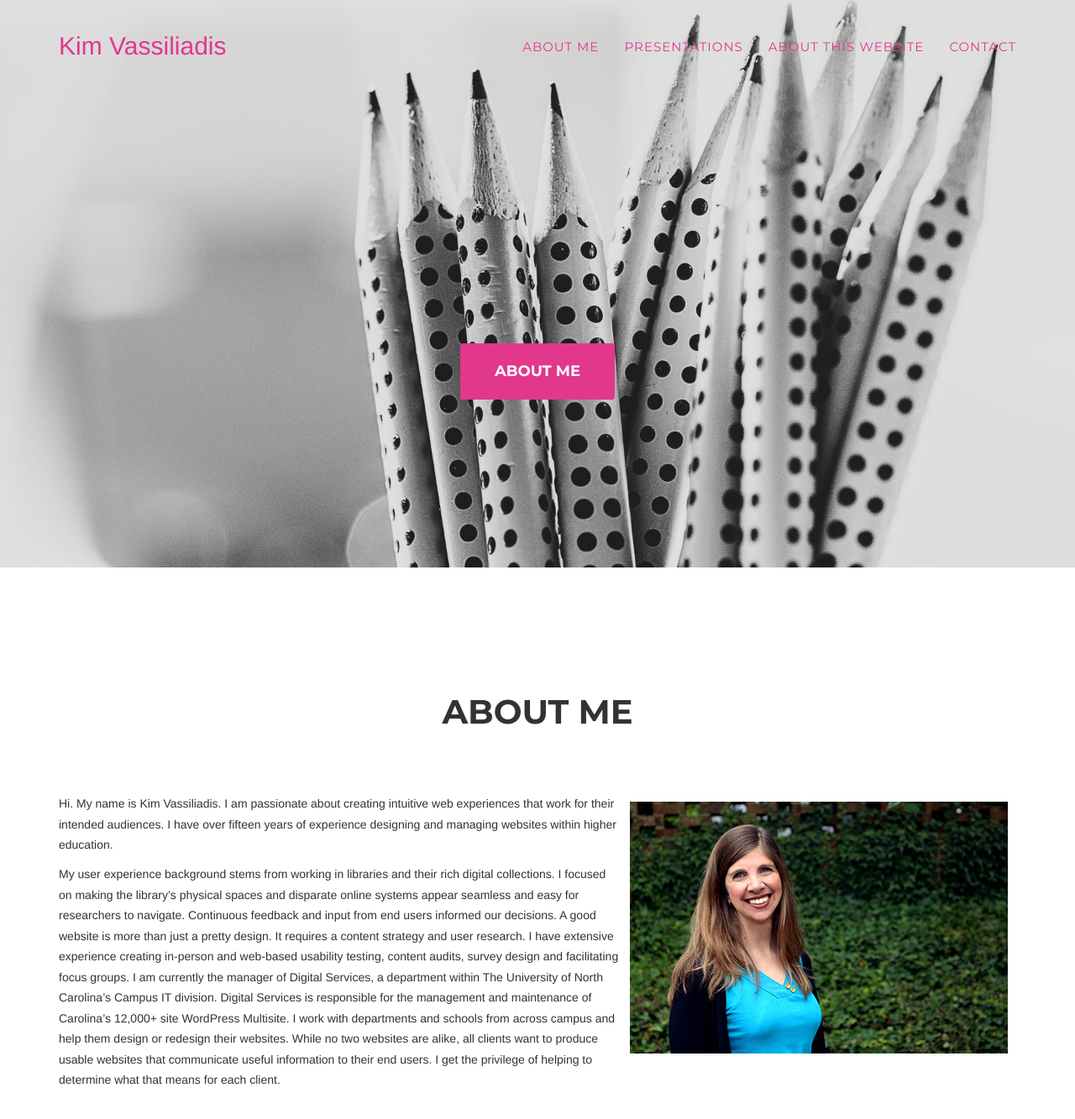
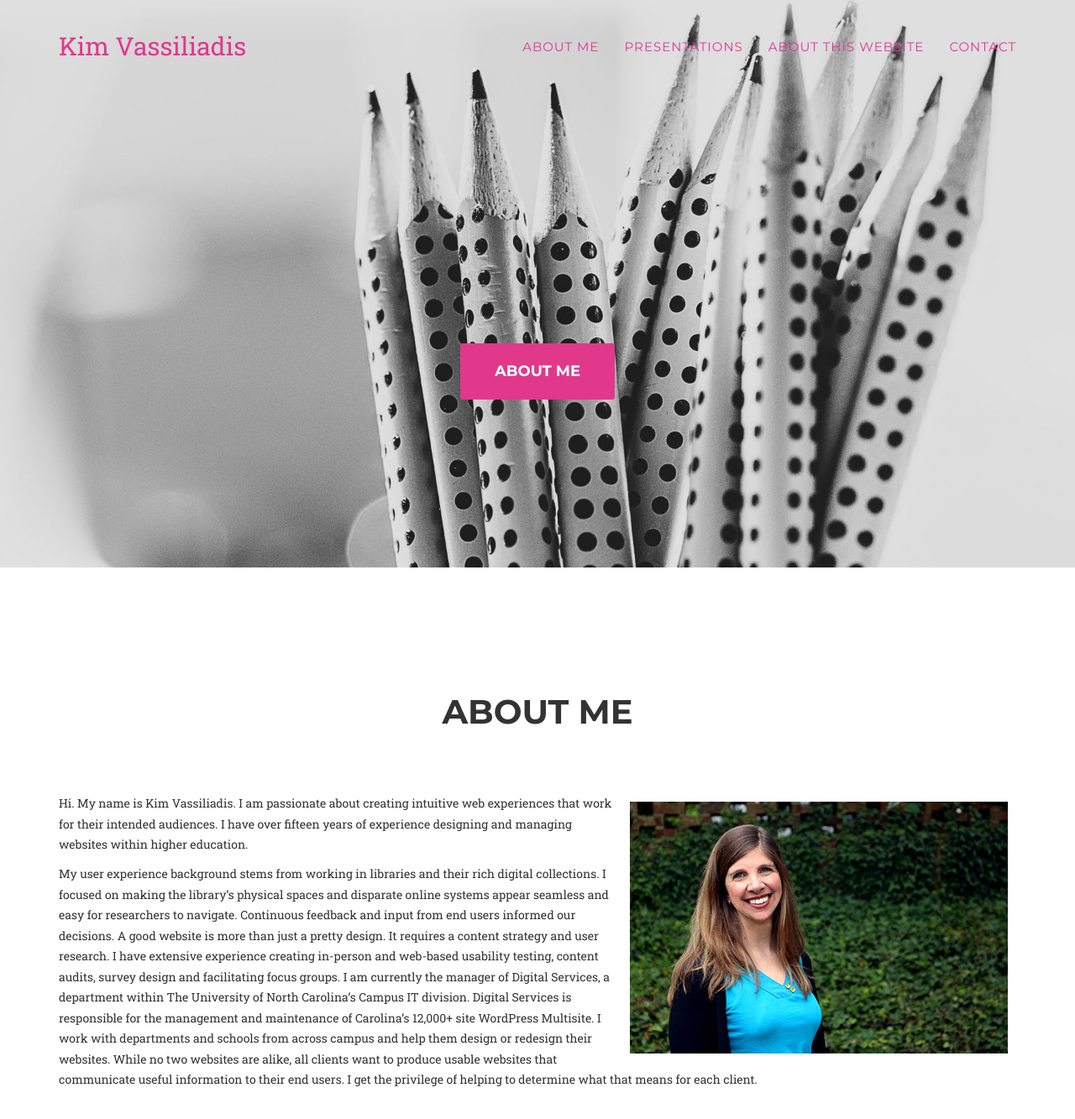
Before and after one commit to kimbrarian/jekyll, a Jekyll site: the page built from index.html, in a window 1280 px wide and 1400 px high. Shown: the top 1333 px of the window at 84% size. Built offline with Jekyll 4.4.1, drawn with Linux system fonts in a browser that asks for light colours; some web fonts are replaced.

Commit message:
Update agency.css

```diff
--- a/_includes/css/agency.css
+++ b/_includes/css/agency.css
@@ -6,7 +6,7 @@
 
 body {
     overflow-x: hidden;
-    font-family: "Helvetica Neue",Helvetica,Arial,sans-serif;
+    font-family: "Roboto Slab","Helvetica Neue",Helvetica,Arial,sans-serif;
     color: #{{ site.data.template.color.secondary-dark }};
 }
 
```
